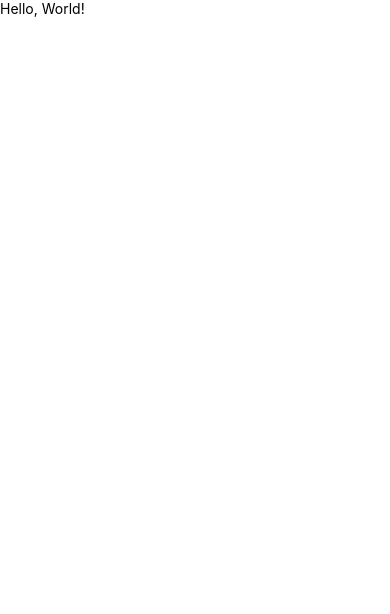
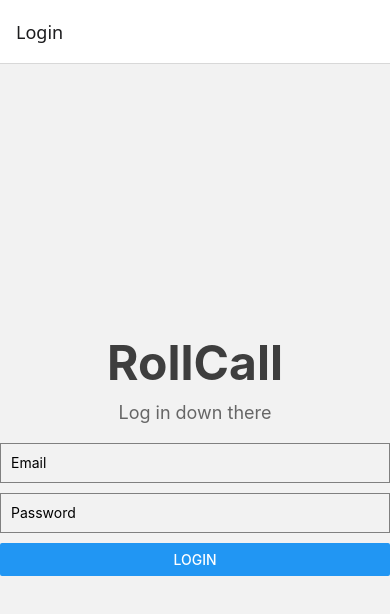
Before and after one commit to mariamibrahim424/Attendify, a React Native app in the folder frontend/: screen /Login in a window 390 px wide. Shown: the top 614 px of the page. Built offline with nearby package versions, Linux system fonts and the light colour scheme.

Commit message:
Adding login.jsx and fixing App.jsx

```diff
--- a/frontend/App.jsx
+++ b/frontend/App.jsx
@@ -1,12 +1,28 @@
-import React from 'react';
-import {Text, SafeAreaView} from 'react-native';
+// Import the stuff we need from React Native and React Navigation
+import { Text, SafeAreaView } from 'react-native';
+import { NavigationContainer } from '@react-navigation/native';
+import { createNativeStackNavigator } from '@react-navigation/native-stack';
+import Login from './src/screens/Login'; // Grab the Login screen
+import Home from './src/screens/Home'; // Grab the Home screen
 
+// Create a stack navigator for handling screen transitions
+const Stack = createNativeStackNavigator();
+
+// Main app component
 const App = () => {
   return (
-    <SafeAreaView>
-      <Text>Hello, World!</Text>
-    </SafeAreaView>
+    // Wrap everything in NavigationContainer so we can navigate between screens
+    <NavigationContainer>
+      {/* Setting stack navigator(Helps with screen management) */}
+      <Stack.Navigator initialRouteName='Login'>
+        {/* Login screen */}
+        <Stack.Screen name='Login' component={Login} />
+        {/* Temporary Home screen for after they login */}
+        <Stack.Screen name='Home' component={Home} />
+      </Stack.Navigator>
+    </NavigationContainer>
   );
 };
 
+// Don't forget to export the App component so it can be used elsewhere!
 export default App;
--- /dev/null
+++ b/frontend/src/screens/Login.jsx
@@ -0,0 +1,92 @@
+// Import React and some stuff from React Native
+import React, { useState } from 'react';
+import { Text, TextInput, Button, SafeAreaView, StyleSheet, Alert } from 'react-native';
+import { signInWithEmailAndPassword } from "firebase/auth"; // Get the function to handle login from Firebase
+import { FB_AUTH } from '../config/firebase'; // This is where we get our Firebase Auth instance
+
+// Here's our Login component, and we're passing in navigation so we can move around screens
+const Login = ({ navigation }) => {
+  // State to keep track of what the user types in
+  const [email, setEmail] = useState(''); // Email input
+  const [password, setPassword] = useState(''); // Password input
+  const [loading, setLoading] = useState(false); // To show if we're waiting on something
+
+  // This function runs when the user clicks the login button
+  const handleLogin = () => {
+    setLoading(true); // Set loading to true so we can show that we're busy
+    signInWithEmailAndPassword(FB_AUTH, email, password) // Try to log the user in
+      .then((userCredential) => {
+        // If login is successful
+        Alert.alert("Success", "Logged in successfully!"); // Show a success message
+        navigation.navigate("Home"); // Move to the Home screen
+      })
+      .catch((error) => {
+        // If something goes wrong
+        Alert.alert("Error", error.message); // Show an error message
+      })
+      .finally(() => setLoading(false)); // No matter what, set loading back to false
+  };
+
+  // Now, let's render our UI
+  return (
+    <SafeAreaView style={styles.container}>
+      {/* Big title at the top */}
+      <Text style={styles.title}>RollCall</Text>
+      {/* A little message telling users to log in */}
+      <Text style={styles.subtitle}>Log in down there</Text>
+      {/* Input for the email */}
+      <TextInput
+        style={styles.input}
+        placeholder="Email" // What to show when nothing's typed
+        value={email} // What's currently in the email input
+        onChangeText={setEmail} // Update the email state when the user types
+      />
+      {/* Input for the password */}
+      <TextInput
+        style={styles.input}
+        placeholder="Password" // Placeholder for the password input
+        value={password} // What's in the password input
+        onChangeText={setPassword} // Update the password state as they type
+        secureTextEntry // This makes sure the password is hidden
+      />
+      {/* The login button */}
+      <Button
+        title={loading ? "Logging in..." : "Login"} // Change the button text based on loading state
+        onPress={handleLogin} // Call handleLogin when the button is pressed
+        disabled={loading} // Disable the button if we're currently logging in
+      />
+    </SafeAreaView>
+  );
+};
+
+// Styles for our components
+const styles = StyleSheet.create({
+  container: {
+    flex: 1,
+    padding: 20,
+    justifyContent: 'center' // Center everything vertically
+  },
+  title: {
+    fontSize: 48, // Make the title nice and big
+    fontWeight: 'bold', // Bold for emphasis
+    textAlign: 'center', // Center the title
+    marginBottom: 10, // Space below the title
+    color: '#3E3E3E' // A nice dark gray color for the title
+  },
+  subtitle: {
+    fontSize: 18, // Size for the subtitle
+    textAlign: 'center', // Center it too
+    marginBottom: 20, // Space below the subtitle
+    color: '#666666' // Lighter gray for the subtitle
+  },
+  input: {
+    height: 40,
+    borderColor: 'gray', // Border color for the input fields
+    borderWidth: 1, // Thickness of the border
+    marginBottom: 10, // Space below each input
+    padding: 10 // Some padding inside the input fields
+  }
+});
+
+// Don't forget to export the Login component!
+export default Login;
```
